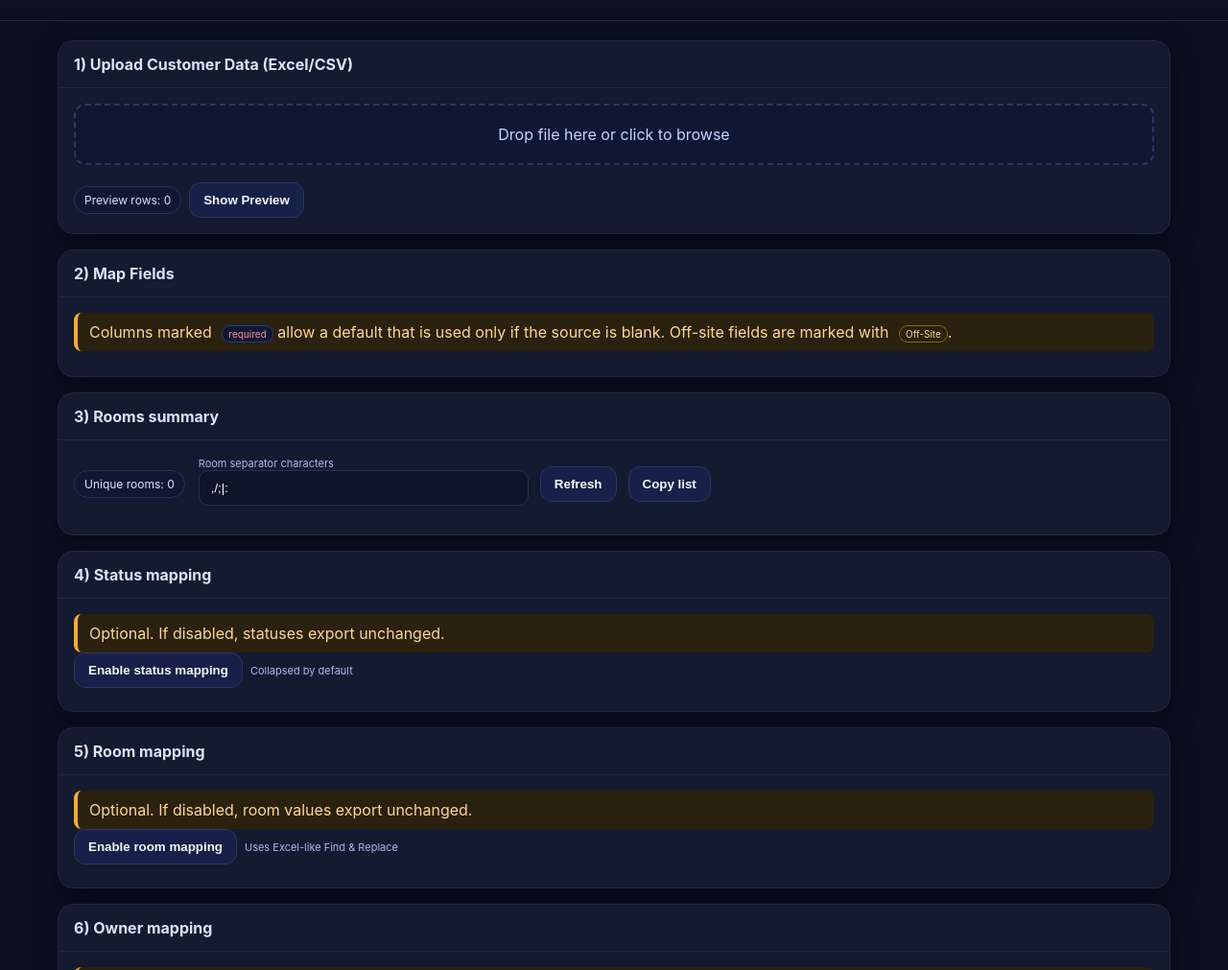
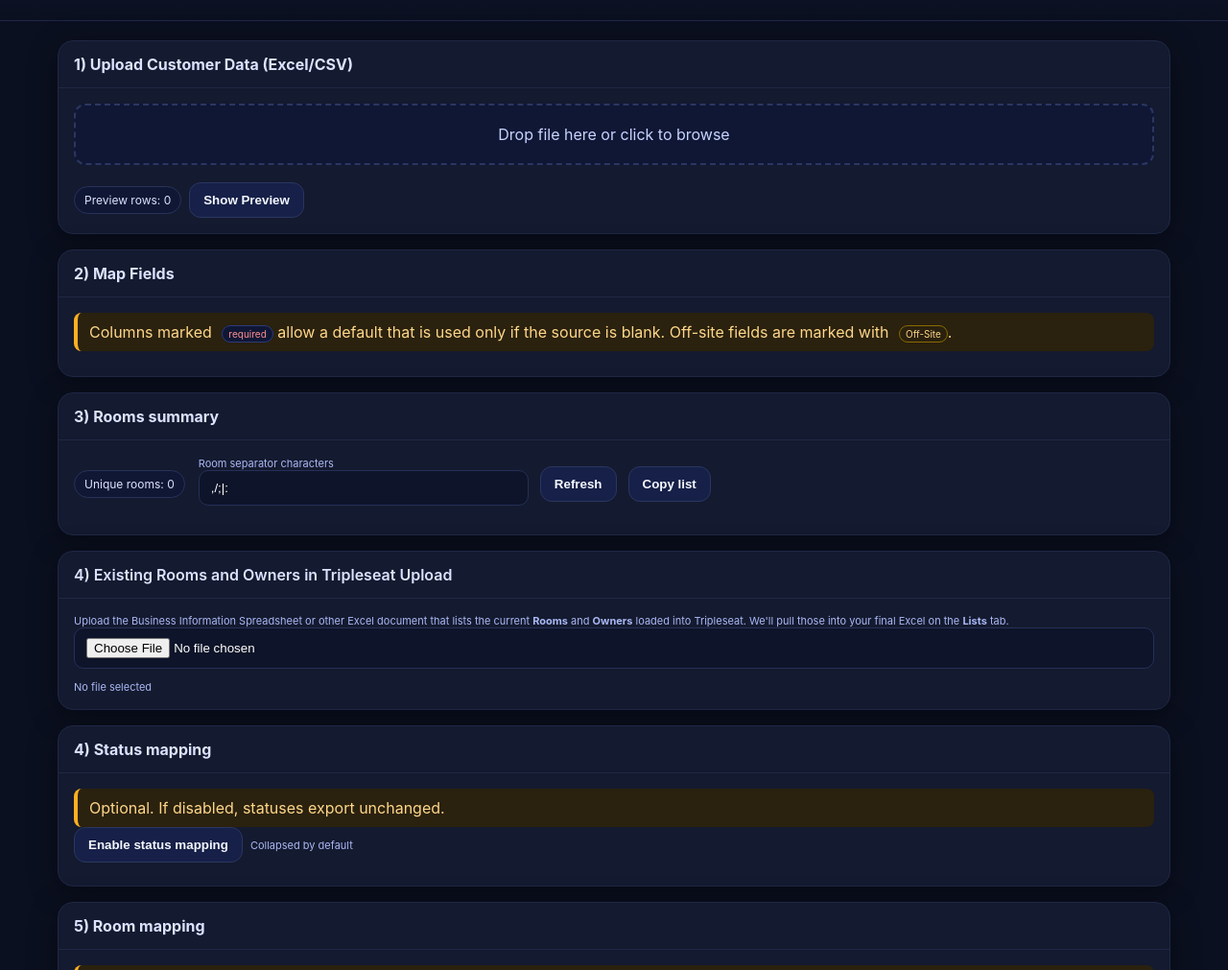
Before and after one commit to patrickagagni-stack/3seats-tool, a plain HTML site: page index.html in a window 1280 px wide. Shown: the part 89-1100 px from the top of the page at 96% size. Drawn offline with nearby package versions, Linux system fonts and the light colour scheme; a script that the page names is missing.

Commit message:
Add step4_addon.js script to index.html

```diff
--- a/index.html
+++ b/index.html
@@ -1059,6 +1059,7 @@ try {
 </script>
 <!-- === End: 3seats Exporter === -->
 
+<script src="./step4_addon.js?v=1"></script>
 <script src="step8_addon_v4.js?v=3"></script>
 </body>
 </html>
```
